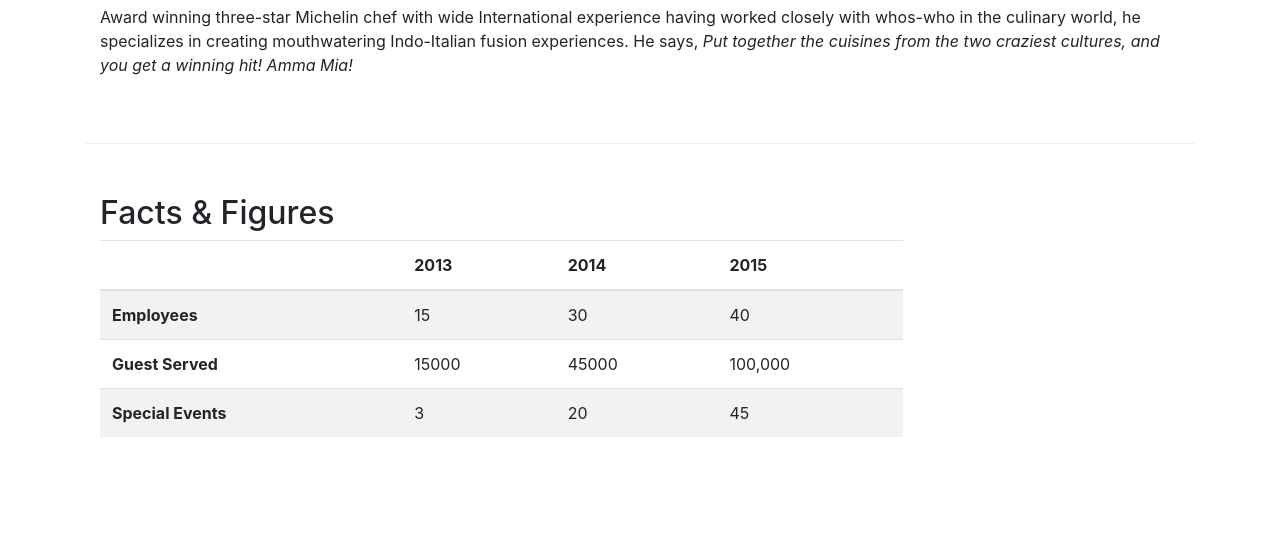
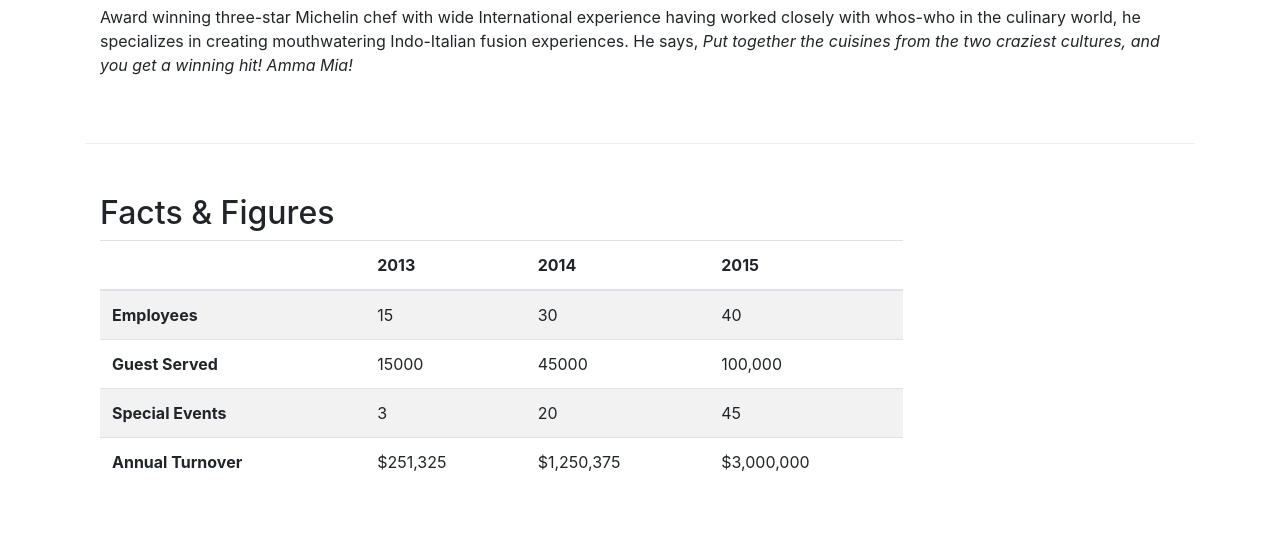
Before and after one commit to ucadena07/Ristorante_ConFusion, a website: page aboutus.html in a window 1280 px wide. Shown: the part 1506-2047 px from the top of the page. Drawn offline with nearby package versions, Linux system fonts and the light colour scheme.

Commit message:
added more content to table

```diff
--- a/aboutus.html
+++ b/aboutus.html
@@ -146,6 +146,12 @@
                             <td>20</td>
                             <td>45</td>
                         </tr>
+                        <tr>
+                            <th>Annual Turnover</th>
+                            <td>$251,325</td>
+                            <td>$1,250,375</td>
+                            <td>$3,000,000</td>
+                        </tr>
                     </tbody>
                     </table>
                     </div>
```
